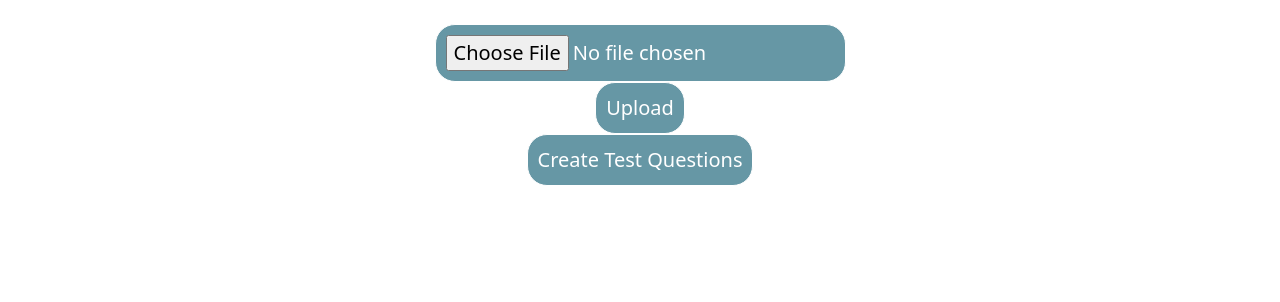
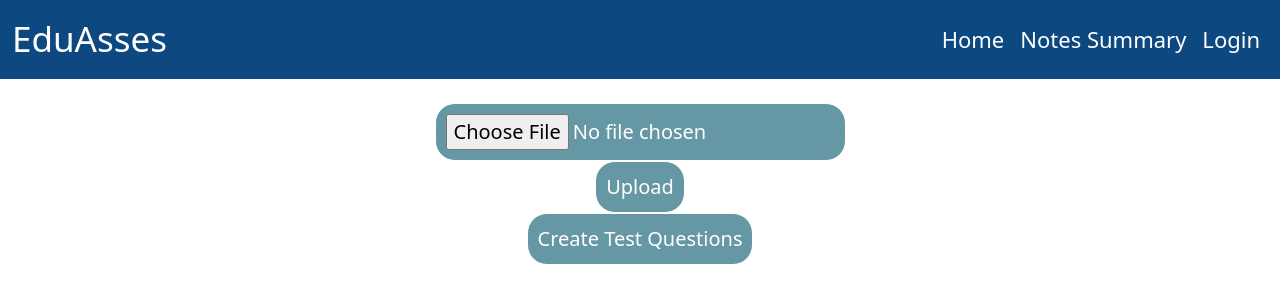
Before and after one commit to AnujDagade/EduAssess, a React (Vite) app in the folder frontend/EduAsses/: page /NoteSummary in a window 1280 px wide. Shown: the top 302 px of the page. Built offline with nearby package versions, Linux system fonts and the light colour scheme.

Commit message:
Add NavBar component and Test route

```diff
--- a/frontend/EduAsses/src/App.jsx
+++ b/frontend/EduAsses/src/App.jsx
@@ -5,7 +5,8 @@ import { BrowserRouter as Router, Route, Routes } from "react-router-dom";
 import NoteSummary from './component/NoteSummary/NoteSummary'
 import Login from './component/Login/Login'
 import Home from './component/Home';
-
+import NavBar from './component/NavBar/NavBar'
+import Test from './component/Grading/Test'
 
 function App() {
 
@@ -15,10 +16,13 @@ function App() {
 
 
       <Router >
+      <NavBar />
         <Routes>
           <Route path='/NoteSummary' element={<NoteSummary />} />
           <Route path='/Login' element={<Login />} />
+          <Route path='/Test' element={<Test />} />
           <Route path='/' element={<Home />} />
+           {/* <Route path='/NoteSummary' element={<NavBar />} /> */}
         </Routes>
       </Router>
     </>
--- /dev/null
+++ b/frontend/EduAsses/src/component/NavBar/NavBar.css
@@ -0,0 +1,12 @@
+.nav-color{ background-color: #0D4880;
+}
+
+.nav-link{color: white;
+font-weight: normal;
+font-size:22px;}
+
+.navbar-brand{font-size: 35px;
+border: none;
+text-decoration: none;
+color:white;
+}
--- a/frontend/EduAsses/src/component/NavBar/NavBar.jsx
+++ b/frontend/EduAsses/src/component/NavBar/NavBar.jsx
@@ -8,18 +8,20 @@
 
 import React from "react";
 import { Link } from "react-router-dom";
+import "./NavBar.css";
 
 export default function NavBar(){return(
-    <nav className="navbar navbar-expand-lg bg-body-tertiary">
+    <nav className="navbar navbar-expand-lg nav-color">
   <div className="container-fluid">
-    <a className="navbar-brand" href="#">Navbar</a>
+    <Link className="navbar-brand" to="/">EduAsses</Link>
     <button className="navbar-toggler" type="button" data-bs-toggle="collapse" data-bs-target="#navbarNav" aria-controls="navbarNav" aria-expanded="false" aria-label="Toggle navigation">
       <span className="navbar-toggler-icon"></span>
     </button>
     <div className="collapse navbar-collapse justify-content-end" id="navbarNav">
       <ul className="navbar-nav">
         <li className="nav-item">
-          <a class="nav-link active" aria-current="page" href="#">Home</a>
+           <Link className="nav-link" to="/">Home</Link>
+
         </li>
         <li className="nav-item">
           <Link className="nav-link" to="/NoteSummary">Notes Summary </Link>
```
